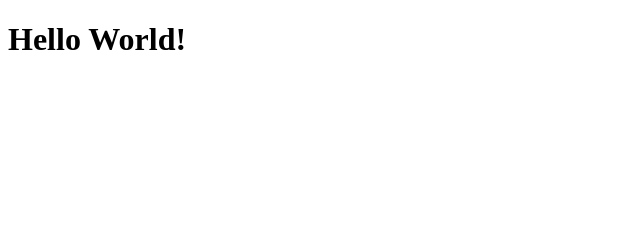
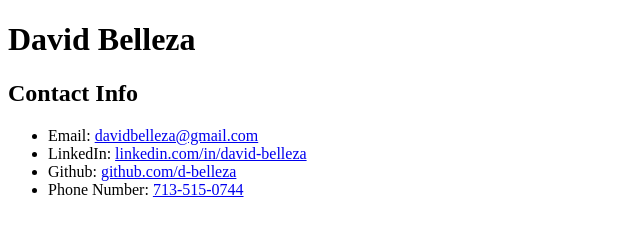
Before and after one commit to d-belleza/d-belleza.github.io, a plain HTML site: page index.html in a window 1280 px wide. Shown: the whole page, without its empty margins (0-640 px from the left). Drawn offline with Linux system fonts and the light colour scheme.

Commit message:
add header and footer

```diff
--- a/index.html
+++ b/index.html
@@ -7,6 +7,24 @@
     <title>David Belleza Github Portfolio</title>
 </head>
 <body>
-    <h1>Hello World!</h1>
+    <header>
+        <h1>David Belleza</h1>
+    </header>
+
+    <body>
+        <section>
+
+        </section>
+
+    </body>
+    <footer>
+        <h2>Contact Info</h2>
+        <ul>
+            <li>Email: <a href="mailto:davidbelleza@gmail.com">davidbelleza@gmail.com</a></li>
+            <li>LinkedIn: <a href="https://linkedin.com/in/david-belleza">linkedin.com/in/david-belleza</a></li>
+            <li>Github: <a href="https://github.com/d-belleza">github.com/d-belleza</a></li>
+            <li>Phone Number: <a href="713-515-0744">713-515-0744</a></li>
+        </ul>
+    </footer>
 </body>
 </html>
```
